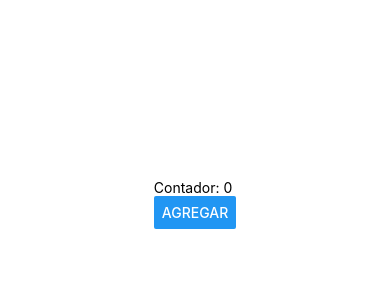
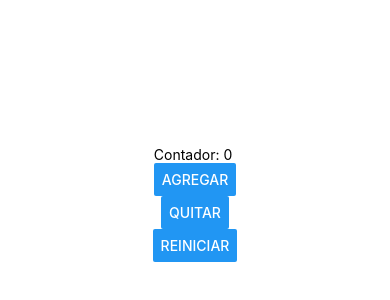
Before and after one commit to RoblesMorenoMonicaMorela/PAM213, a React Native app in the folder intro/: screen / in a window 390 px wide. Shown: the part 218-518 px from the top of the page. Built offline with nearby package versions, Linux system fonts and the light colour scheme.

Commit message:
agregamos dos botones (“quitar” y “reiniciar”) y les damos funcionalidad

```diff
--- a/intro/App.js
+++ b/intro/App.js
@@ -15,6 +15,8 @@ export default function App() {
       <Text>Contador: {contador} </Text>{/*con shift+alt+a te dice cómo son los comentarios  */}
       {/*<Button></Button>*/}
       <Button title='Agregar' onPress={()=>setContador(contador+1)}/>
+      <Button title='Quitar' onPress={()=>setContador(contador-1)}/>
+      <Button title='Reiniciar' onPress={()=>setContador(contador-contador)}/>
 
       <StatusBar style="auto" />
 
```
